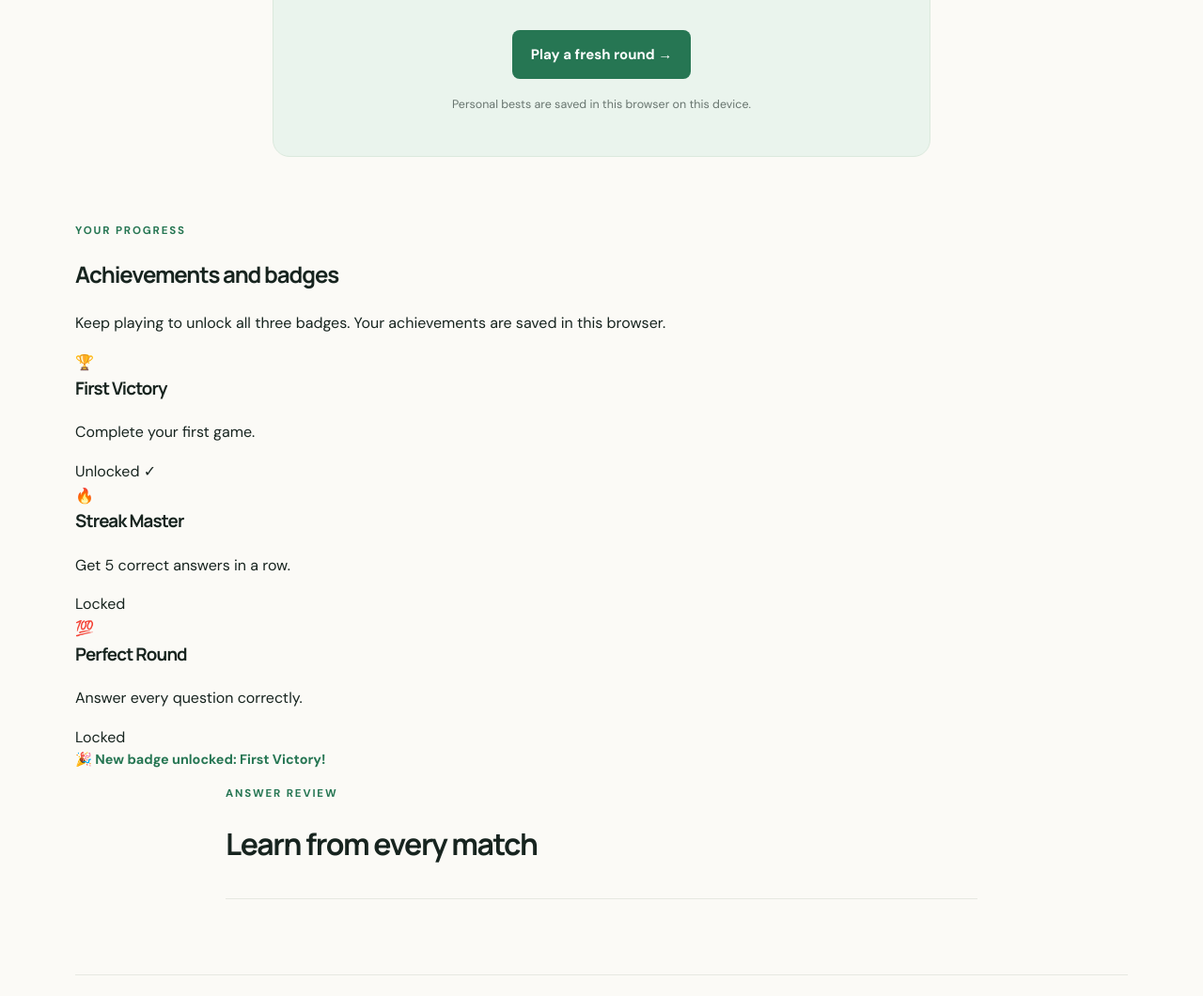
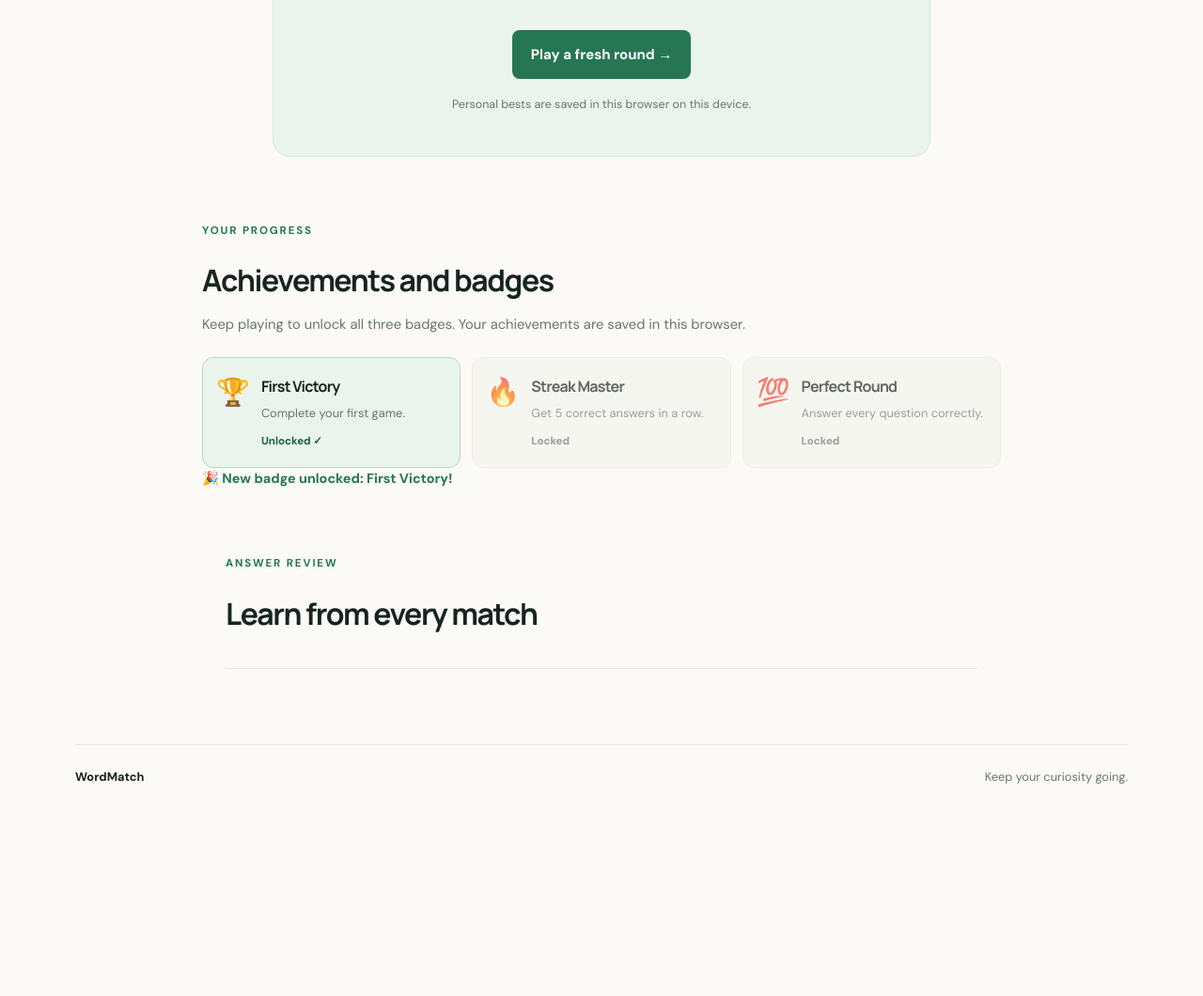
Before and after one commit to ugochi74/word-matching, a Flask app: template templates/results.html in a window 1280 px wide. Shown: the part 666-1726 px from the top of the page at 94% size. After the commit the page ends 1500 px from the top, so only its background shows below. Run offline with Flask 3, Linux system fonts and the light colour scheme; the template is opened without the code that fills it, so the values that code supplies are empty.

Commit message:
Style WordMatch achievement badges

```diff
--- a/static/css/style.css
+++ b/static/css/style.css
@@ -49,3 +49,19 @@
 .form-progress{display:grid;gap:4px}
 .form-progress p{margin:0}
 @media(max-width:760px){.hint-controls{align-items:flex-start;flex-direction:column;gap:5px}}
+
+
+/* Achievements and badges */
+.achievements-section{max-width:850px;margin:0 auto 70px}
+.achievements-section h2{font-size:2rem;margin-bottom:10px}
+.achievement-intro{color:var(--muted);font-size:.92rem;margin:0 0 22px}
+.achievements-grid{display:grid;grid-template-columns:repeat(3,minmax(0,1fr));gap:12px}
+.achievement-card{display:grid;grid-template-columns:auto 1fr;align-items:start;gap:12px;padding:18px 14px;border:1px solid var(--line);border-radius:12px;background:#fff;min-width:0}
+.achievement-card.locked{opacity:.68;background:#f5f5f0}
+.achievement-card.unlocked{border-color:#b8d8c0;background:var(--mint)}
+.achievement-icon{font-size:1.8rem;line-height:1.3}
+.achievement-card h3{font-size:1rem;margin:0 0 5px}
+.achievement-card p{font-size:.8rem;line-height:1.5;color:var(--muted);margin:0}
+.achievement-status{grid-column:2;color:var(--muted);font-size:.72rem;font-weight:700}
+.achievement-card.unlocked .achievement-status{color:var(--green-dark)}
+@media(max-width:760px){.achievements-section h2{font-size:1.65rem}.achievements-grid{grid-template-columns:1fr}.achievement-card{grid-template-columns:auto 1fr;align-items:center}.achievement-status{grid-column:2}}
```
